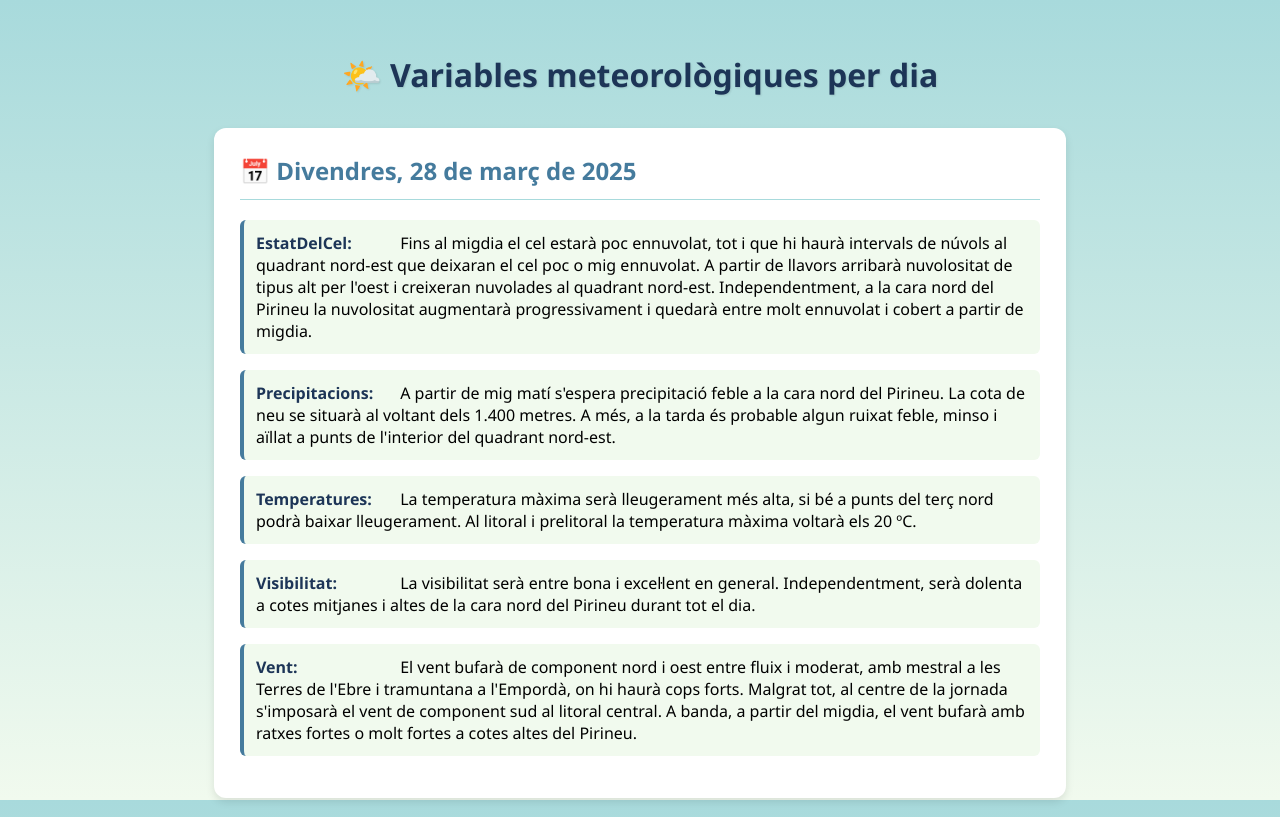
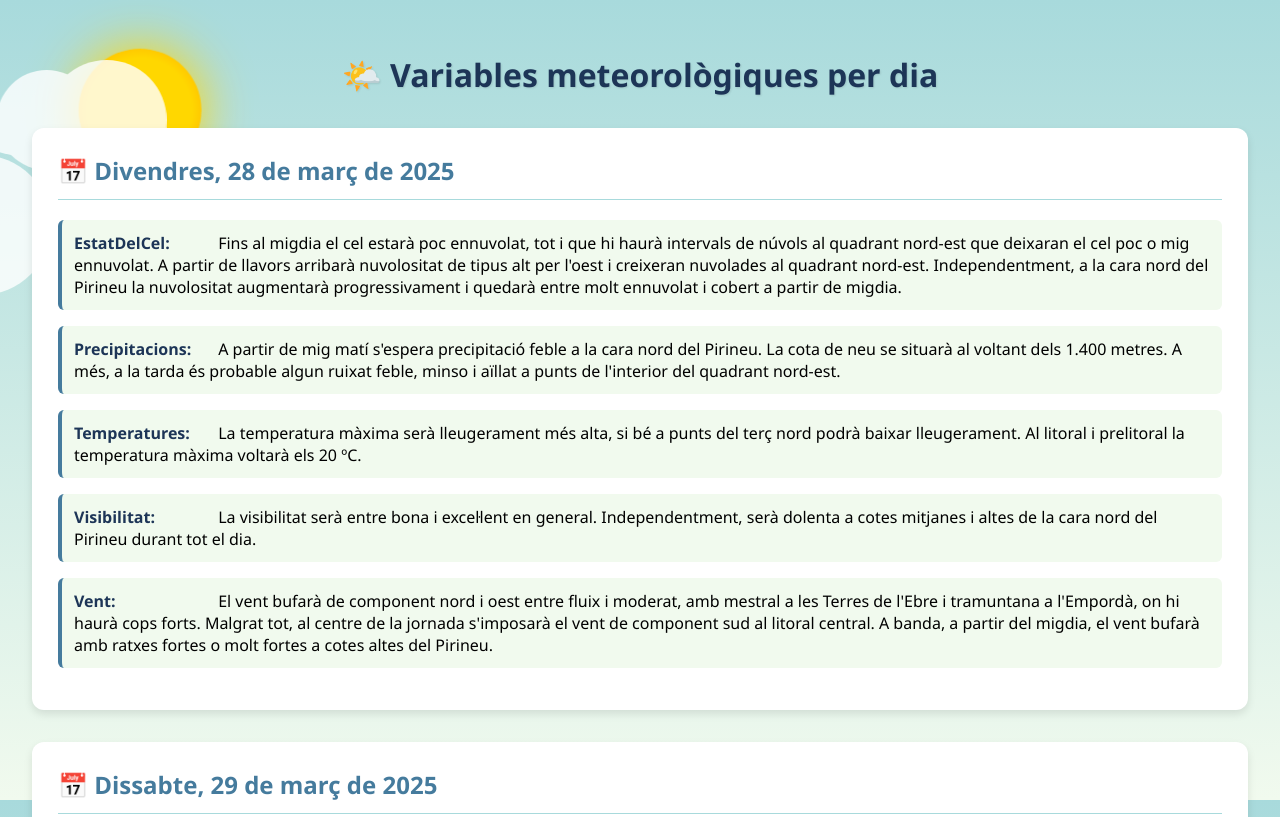
Before and after one commit to chaminita94/taller-json, a plain HTML site: page xml to json/index.html in a window 1280 px wide. Shown: the top 817 px of the page. Drawn offline with Linux system fonts and the light colour scheme.

Commit message:
Update index.html

```diff
--- a/xml to json/index.html
+++ b/xml to json/index.html
@@ -1,9 +1,115 @@
 <!DOCTYPE html>
 <html lang="ca">
+
 <head>
   <meta charset="UTF-8">
   <title>Variables meteorològiques</title>
   <style>
+    /* Moving background styles (sun and clouds) */
+    .sky {
+      position: fixed;
+      top: 0;
+      left: 0;
+      width: 100%;
+      height: 100%;
+      overflow: hidden;
+      z-index: -1;
+    }
+
+    .sun {
+      position: absolute;
+      top: 50px;
+      left: 80px;
+      width: 120px;
+      height: 120px;
+      background: radial-gradient(circle, #FFD700 60%, #FFA500);
+      border-radius: 50%;
+      box-shadow: 0 0 50px #FFD700;
+      animation: pulse 4s infinite ease-in-out;
+    }
+
+    .cloud {
+      position: absolute;
+      background: #fff;
+      border-radius: 50%;
+      opacity: 0.8;
+      animation: moveClouds 60s linear infinite;
+    }
+
+    .cloud:before,
+    .cloud:after {
+      content: '';
+      position: absolute;
+      background: #fff;
+      border-radius: 50%;
+    }
+
+    .cloud.cloud1 {
+      top: 100px;
+      left: -200px;
+      width: 200px;
+      height: 60px;
+    }
+
+    .cloud.cloud1:before {
+      width: 100px;
+      height: 100px;
+      top: -30px;
+      left: 30px;
+    }
+
+    .cloud.cloud1:after {
+      width: 120px;
+      height: 120px;
+      top: -40px;
+      left: 80px;
+    }
+
+    .cloud.cloud2 {
+      top: 200px;
+      left: -300px;
+      width: 250px;
+      height: 70px;
+      animation-duration: 90s;
+    }
+
+    .cloud.cloud2:before {
+      width: 120px;
+      height: 120px;
+      top: -35px;
+      left: 50px;
+    }
+
+    .cloud.cloud2:after {
+      width: 140px;
+      height: 140px;
+      top: -45px;
+      left: 100px;
+    }
+
+    @keyframes moveClouds {
+      0% {
+        transform: translateX(0);
+      }
+
+      100% {
+        transform: translateX(2000px);
+      }
+    }
+
+    @keyframes pulse {
+
+      0%,
+      100% {
+        transform: scale(1);
+      }
+
+      50% {
+        transform: scale(1.05);
+      }
+    }
+
+    /* Original styles */
     body {
       font-family: 'Segoe UI', sans-serif;
       padding: 2em;
@@ -17,7 +123,7 @@
       color: #1d3557;
       margin-bottom: 1em;
       text-align: center;
-      text-shadow: 1px 1px 2px rgba(0,0,0,0.1);
+      text-shadow: 1px 1px 2px rgba(0, 0, 0, 0.1);
     }
 
     .dia {
@@ -27,7 +133,8 @@
       border-radius: 12px;
       box-shadow: 0 4px 8px rgba(0, 0, 0, 0.1);
       transition: transform 0.3s ease, box-shadow 0.3s ease;
-      max-width: 800px;
+      max-width: 1250px;
+      /* increased from 800px */
       border: 2px solid transparent;
     }
 
@@ -64,7 +171,13 @@
     }
   </style>
 </head>
+
 <body>
+  <div class="sky">
+    <div class="sun"></div>
+    <div class="cloud cloud1"></div>
+    <div class="cloud cloud2"></div>
+  </div>
   <h1>🌤️ Variables meteorològiques per dia</h1>
   <div id="resultat"></div>
 
@@ -107,4 +220,5 @@
       });
   </script>
 </body>
+
 </html>
```
